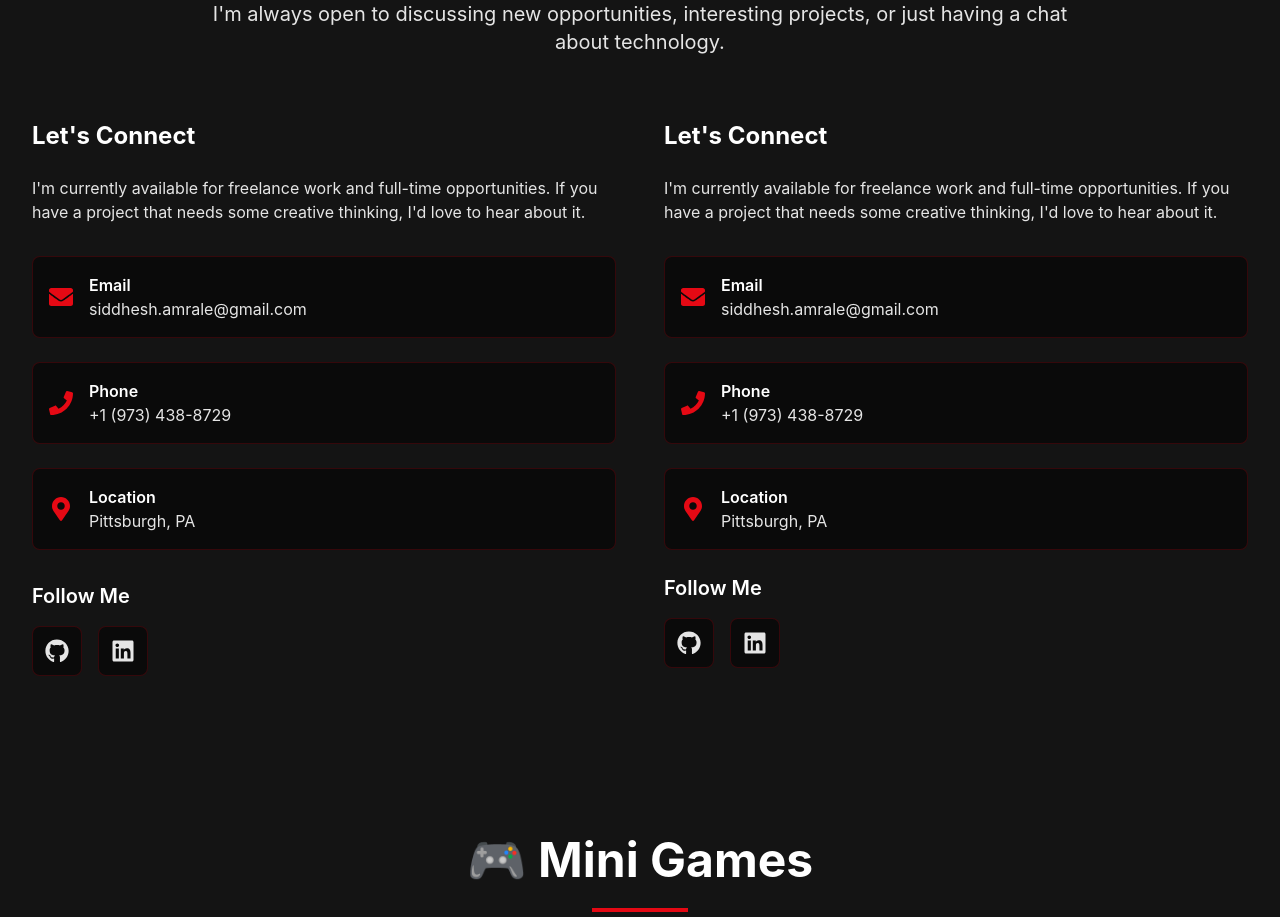
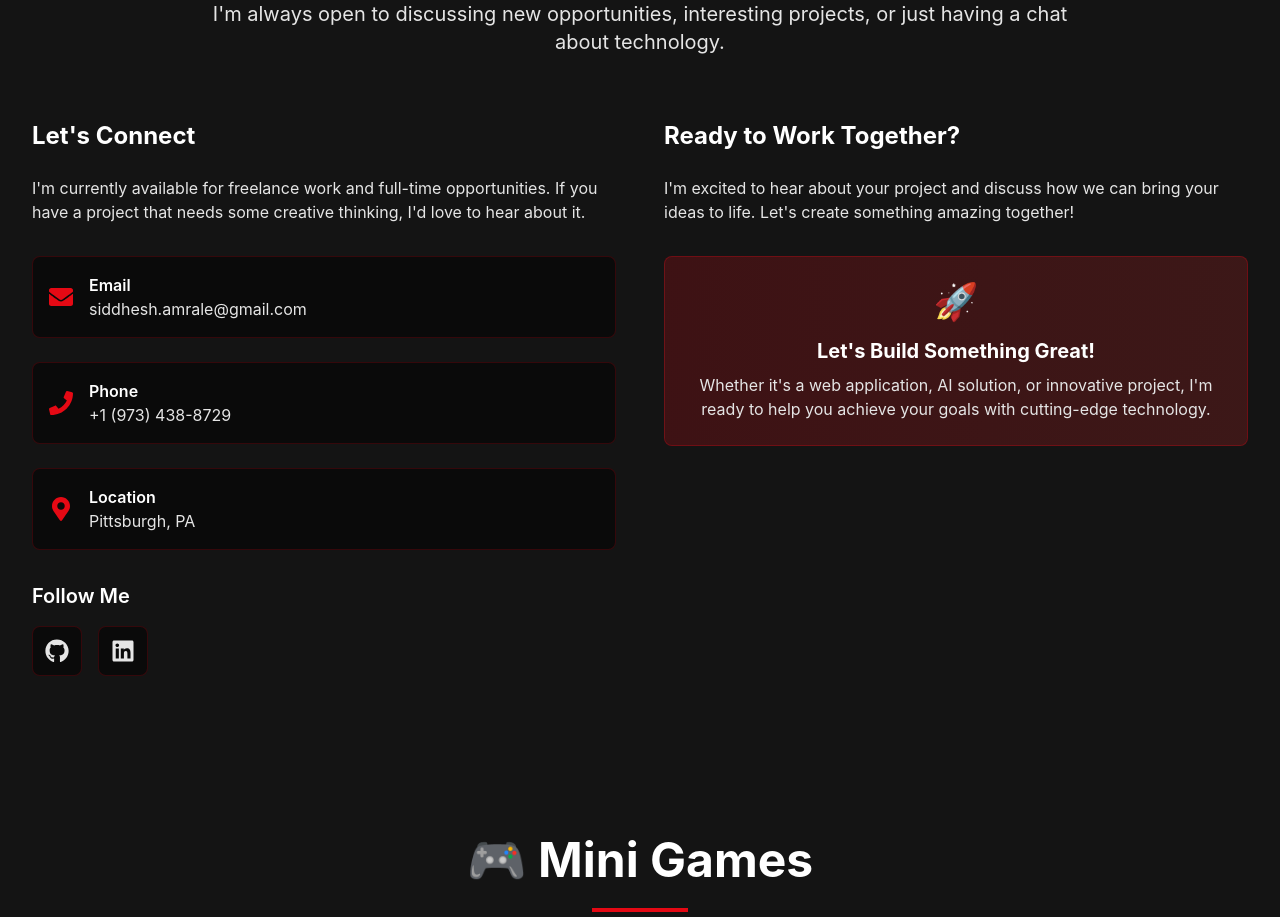
Before and after one commit to SiddheshAmrale/portfolio, a React (Create React App) app: page / in a window 1280 px wide. Shown: the part 8840-9757 px from the top of the page. Built offline with nearby package versions, Linux system fonts and the light colour scheme.

Commit message:
Fix duplicate contact section and remove project card scroll animations

```diff
--- a/src/components/Contact.tsx
+++ b/src/components/Contact.tsx
@@ -127,7 +127,7 @@ const Contact: React.FC = () => {
             </div>
           </motion.div>
 
-          {/* Contact Information */}
+          {/* Contact Form or Additional Info */}
           <motion.div
             initial={{ opacity: 0, x: 50 }}
             whileInView={{ opacity: 1, x: 0 }}
@@ -137,60 +137,22 @@ const Contact: React.FC = () => {
           >
             <div>
               <h3 className="text-2xl font-bold text-white mb-6">
-                Let's Connect
+                Ready to Work Together?
               </h3>
               <p className="text-netflix-light-gray mb-8">
-                I'm currently available for freelance work and full-time opportunities.
-                If you have a project that needs some creative thinking, I'd love to hear about it.
+                I'm excited to hear about your project and discuss how we can bring your ideas to life.
+                Let's create something amazing together!
               </p>
             </div>
 
-            {/* Contact Info Cards */}
-            <div className="space-y-6">
-              {contactInfo.map((info, index) => (
-                <motion.a
-                  key={index}
-                  href={info.link}
-                  initial={{ opacity: 0, y: 20 }}
-                  whileInView={{ opacity: 1, y: 0 }}
-                  transition={{ delay: index * 0.1, duration: 0.6 }}
-                  viewport={{ once: true }}
-                  whileHover={{ x: 10 }}
-                  className="flex items-center space-x-4 p-4 bg-netflix-dark/50 border border-netflix-red/20 rounded-lg hover:border-netflix-red/50 transition-all duration-300"
-                >
-                  <div className="text-netflix-red">
-                    {info.icon}
-                  </div>
-                  <div>
-                    <h4 className="text-white font-semibold">{info.title}</h4>
-                    <p className="text-netflix-light-gray">{info.value}</p>
-                  </div>
-                </motion.a>
-              ))}
-            </div>
-
-            {/* Social Links */}
-            <div>
-              <h4 className="text-xl font-semibold text-white mb-4">Follow Me</h4>
-              <div className="flex space-x-4">
-                {socialLinks.map((social, index) => (
-                  <motion.a
-                    key={index}
-                    href={social.url}
-                    target="_blank"
-                    rel="noopener noreferrer"
-                    initial={{ opacity: 0, scale: 0.8 }}
-                    whileInView={{ opacity: 1, scale: 1 }}
-                    transition={{ delay: index * 0.1, duration: 0.5 }}
-                    viewport={{ once: true }}
-                    whileHover={{ scale: 1.1, y: -5 }}
-                    whileTap={{ scale: 0.95 }}
-                    className={`text-netflix-light-gray ${social.color} transition-all duration-200 p-3 bg-netflix-dark/50 border border-netflix-red/20 rounded-lg hover:border-netflix-red/50`}
-                  >
-                    {social.icon}
-                  </motion.a>
-                ))}
-              </div>
+            {/* Positive Message */}
+            <div className="bg-gradient-to-r from-netflix-red/20 to-red-600/20 border border-netflix-red/30 rounded-lg p-6 text-center">
+              <div className="text-4xl mb-4">🚀</div>
+              <h4 className="text-xl font-bold text-white mb-2">Let's Build Something Great!</h4>
+              <p className="text-netflix-light-gray">
+                Whether it's a web application, AI solution, or innovative project,
+                I'm ready to help you achieve your goals with cutting-edge technology.
+              </p>
             </div>
           </motion.div>
         </div>
--- a/src/components/Projects.tsx
+++ b/src/components/Projects.tsx
@@ -301,10 +301,6 @@ const Projects: React.FC = () => {
           {filteredProjects.map((project, index) => (
             <motion.div
               key={project.id}
-              initial={{ opacity: 0, y: 50 }}
-              whileInView={{ opacity: 1, y: 0 }}
-              transition={{ duration: 0.6, delay: index * 0.1 }}
-              viewport={{ once: true }}
               whileHover={{
                 y: -10,
                 transition: { duration: 0.3 }
```
